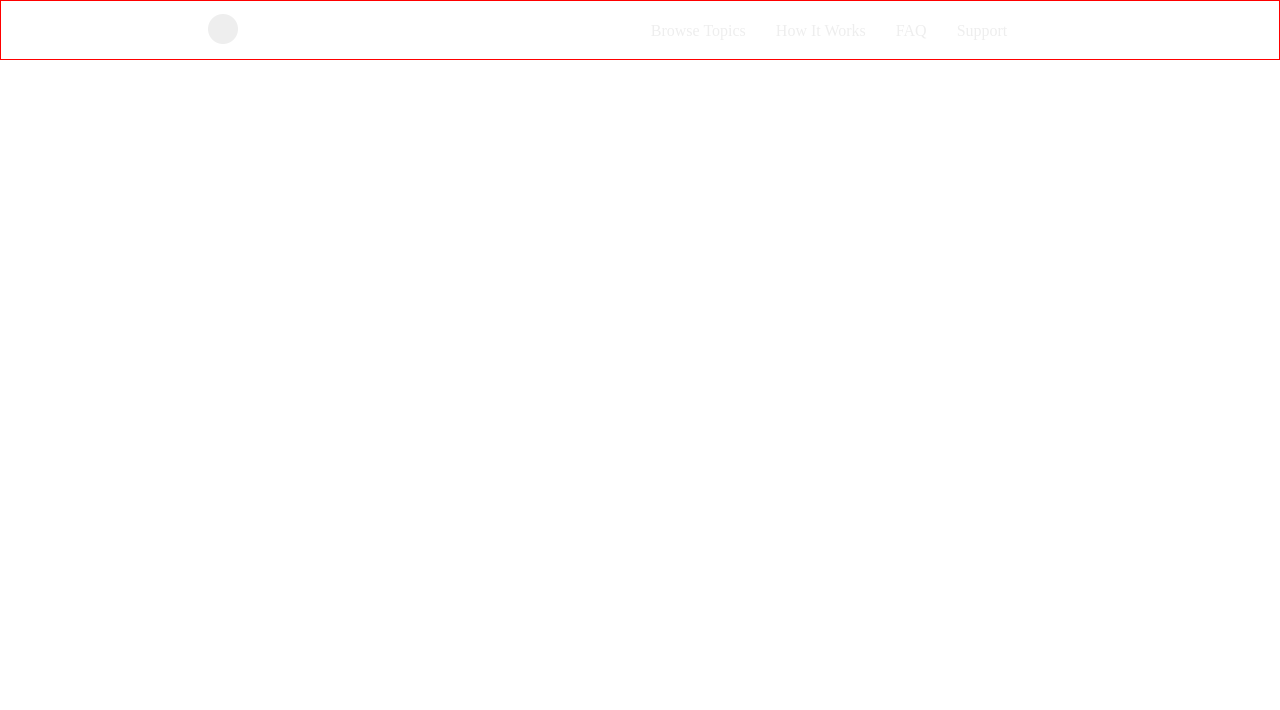
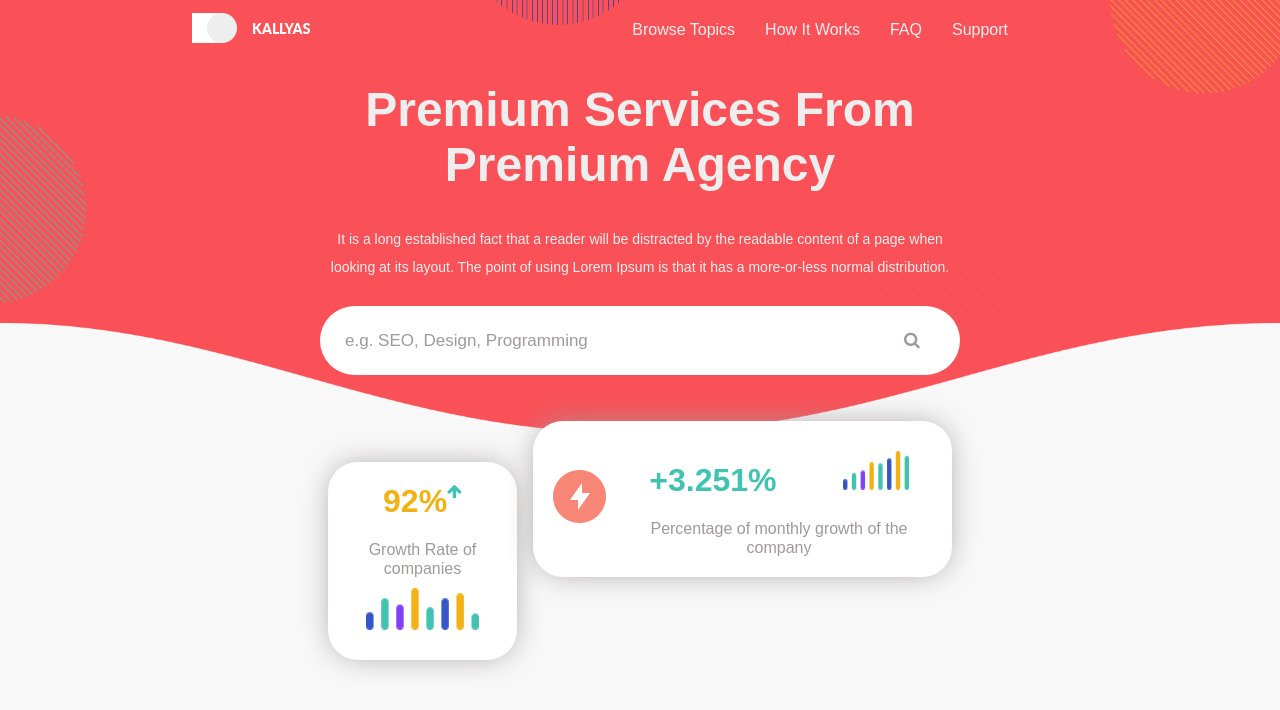
Before and after one commit to Shadab420/kallyas-agency, a plain HTML site: page index.html in a window 1280 px wide. Drawn offline with Linux system fonts and the light colour scheme.

Commit message:
added hero section

```diff
--- a/index.html
+++ b/index.html
@@ -12,6 +12,7 @@
 		<title>Kallyas Agency</title>
 
 		<!-- Style sheets -->
+		<link rel="stylesheet" href="https://cdnjs.cloudflare.com/ajax/libs/font-awesome/4.7.0/css/font-awesome.min.css">
 		<link type="text/css" rel="stylesheet" href="css/style.css" />
 		<link rel="stylesheet" href="vendor/css/normalize.css">
 
@@ -37,6 +38,49 @@
 
 		</header>
 
+		<!-- hero section -->
+		<section class="hero" id="hero">
+			<div class="hero-content">
+				<div class="hero-title">
+					<h1>
+						Premium Services From Premium Agency
+					</h1>
+				</div>
+				<div class="hero-description">
+					<p>
+						It is a long established fact that a reader will be distracted by the readable content of a page when looking at its layout. The point of using Lorem Ipsum is that it has a more-or-less normal distribution.
+					</p>
+				</div>
+
+				<div class="search-div">
+					<input type="text" placeholder="e.g. SEO, Design, Programming">
+					<button type="button"><i class="fa fa-search"></i></button>
+				</div>
+
+				<div class="stats">
+					<div class="vertical-card">
+						<span><h1>92%</h1><i class="fa fa-arrow-up"></i></span>
+						<p>Growth Rate of companies</p>
+						<img src="assets/images/header/stat01.png" alt="statistics">
+					</div>
+					<div class="horizontal-card">
+						<div class="monthly-growth-img">
+							<img src="assets/images/header/elipse.png" alt="Elipse">
+						</div>
+
+						<div class="monthly-growth">
+							<div class="stats-div">
+								<h1>+3.251%</h1>
+								<img src="assets/images/header/stat02.png"/>
+							</div>
+							<p>Percentage of monthly growth of the company</p>
+						</div>
+
+					</div>
+				</div>
+			</div>
+		</section>
+
 		<script src="js/main.js"></script>
 		<script src="vendor/js/html5shiv.min.js"></script>
 		<script src="vendor/js/mixitup.min.js"></script>
--- a/sass/components/_header.scss
+++ b/sass/components/_header.scss
@@ -2,10 +2,10 @@
     display: flex;
     justify-content: center;
     height: 60px;
-    border: 1px solid red;
-    position: sticky;
+    position: fixed;
     top: 0;
     left: 0;
+    right: 0;
 
     .navigation {
         display: flex;
--- /dev/null
+++ b/sass/components/_hero-section.scss
@@ -0,0 +1,141 @@
+.hero {
+    background-image: url('../../assets/images/header/header-bg.png');
+    height: 100vh;
+    width: 100%;
+    background-size: contain;
+    background-repeat: no-repeat;
+    margin-top: -20px;
+
+    .hero-content {
+        width: 50%;
+        height: 100%;
+        padding-top: 70px;
+        margin: 0 auto;
+        text-align: center;
+
+        .hero-title {
+            font-size: 1.5rem;
+        }
+
+        .hero-description {
+            font-size: 14px;
+            line-height: 2;
+        }
+
+        .search-div {
+            height: 120px;
+            margin-bottom: 20px;
+            display: flex;
+            align-items: center;
+
+            input[type="text"] {
+                padding: 25px;
+                font-size: 17px;
+                float: left;
+                width: 85%;
+                border-radius: 50px 0 0 50px;
+            }
+
+            input[type="text"]::placeholder {
+                color: $light-gray2;
+            }
+
+            button {
+                float: left;
+                padding: 25px 0;
+                width: 15%;
+                color: $light-gray2;
+                font-size: 17px;
+                cursor: pointer;
+                background: $white;
+                border-radius: 0 50px 50px 0;
+              }
+
+        }
+
+        .stats{
+            display: flex;
+            justify-content: space-around;
+            align-items: flex-start;
+            height: 280px;
+
+            .vertical-card {
+                align-self: center;
+                background: $white;
+                border-radius: 30px;
+                box-shadow: 0px 0px 30px -5px $light-gray2;
+                display: flex;
+                flex-direction: column;
+
+                span{
+                    display: flex;
+                    align-items: center;
+                    justify-content: center;
+
+                    h1{
+                        color: $brown;
+                    }
+
+                    i{
+                        margin-top: -20px;
+                        color: $paste;
+                    }
+                }
+
+                p {
+                    color: $light-gray2;
+                    width: 80%;
+                    margin: auto;
+                }
+
+                img {
+                    width: 60%;
+                    margin: 10px auto 30px auto;
+                }
+
+            }
+
+            .horizontal-card{
+                display: flex;
+                justify-content: space-around;
+                align-items: center;
+                background: $white;
+                border-radius: 30px;
+                box-shadow: 0px 0px 30px -5px $light-gray2;
+                padding: 20px 10px;
+
+                .monthly-growth-img {
+                    padding: 10px;
+                }
+
+                .monthly-growth {
+                    display: flex;
+                    flex-direction: column;
+
+                    .stats-div {
+                        display: flex;
+                        justify-content: space-around;
+
+                        h1 {
+                            color: $paste;
+                        }
+
+                        img {
+                            width: 20%;
+                            margin: 10px 0 30px 0;
+                        }
+
+                    }
+
+                    p{
+                        width: 80%;
+                        margin: auto;
+                        color: $light-gray2;
+                    }
+                }
+            }
+
+        }
+
+    }
+}
--- a/sass/partials/_resets.scss
+++ b/sass/partials/_resets.scss
@@ -13,3 +13,9 @@ ul {
 a {
     text-decoration: none;
 }
+
+body {
+    font-family: Arial, Helvetica, sans-serif;
+    color: #EEE;
+    background-color: #F8F8F8;
+}
--- a/sass/partials/_variables.scss
+++ b/sass/partials/_variables.scss
@@ -1,2 +1,6 @@
 //colors
 $light-gray: #EEE;
+$light-gray2: #a09999;
+$white: #FFF;
+$brown: #F2B115;
+$paste: #40C3B1
--- a/sass/style.scss
+++ b/sass/style.scss
@@ -2,3 +2,4 @@
 @import './partials/variables';
 
 @import './components/header';
+@import './components/hero-section';
```
Also changed, not shown: css/style.css, 1 other file.
